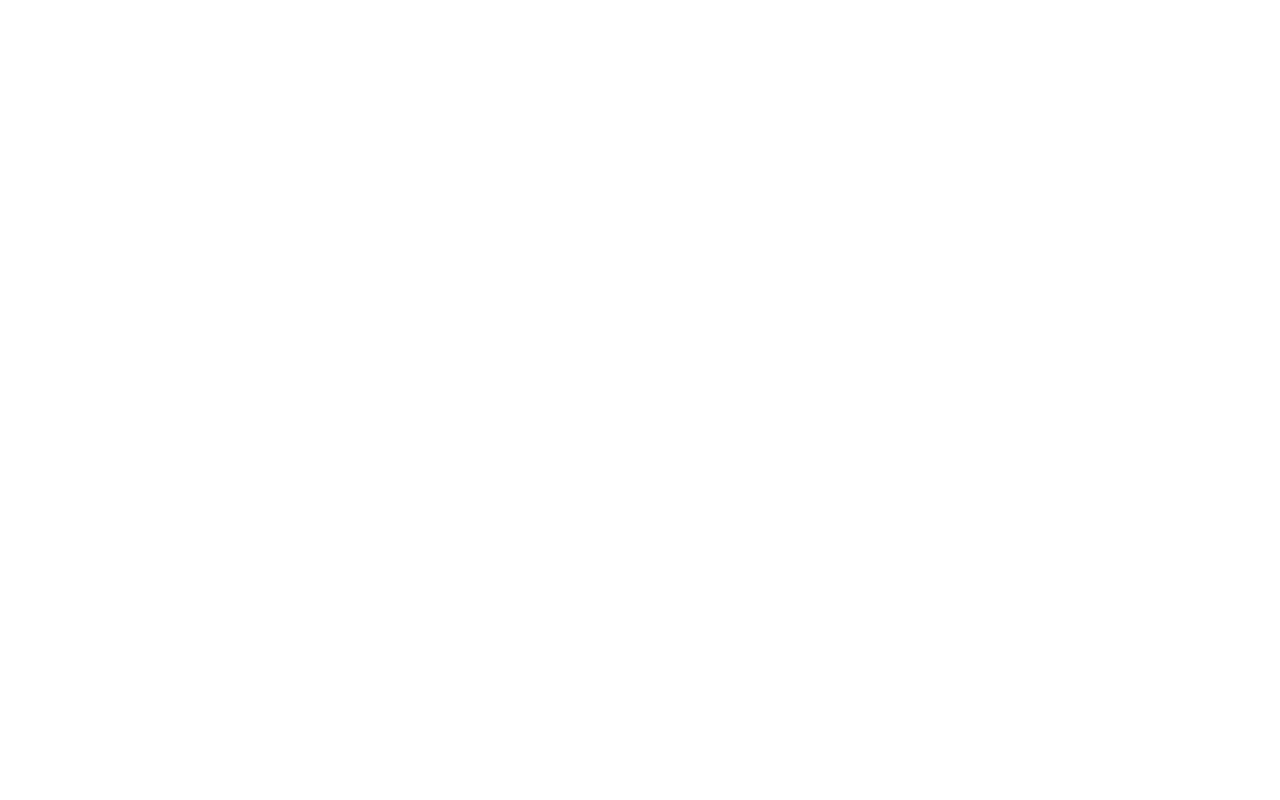
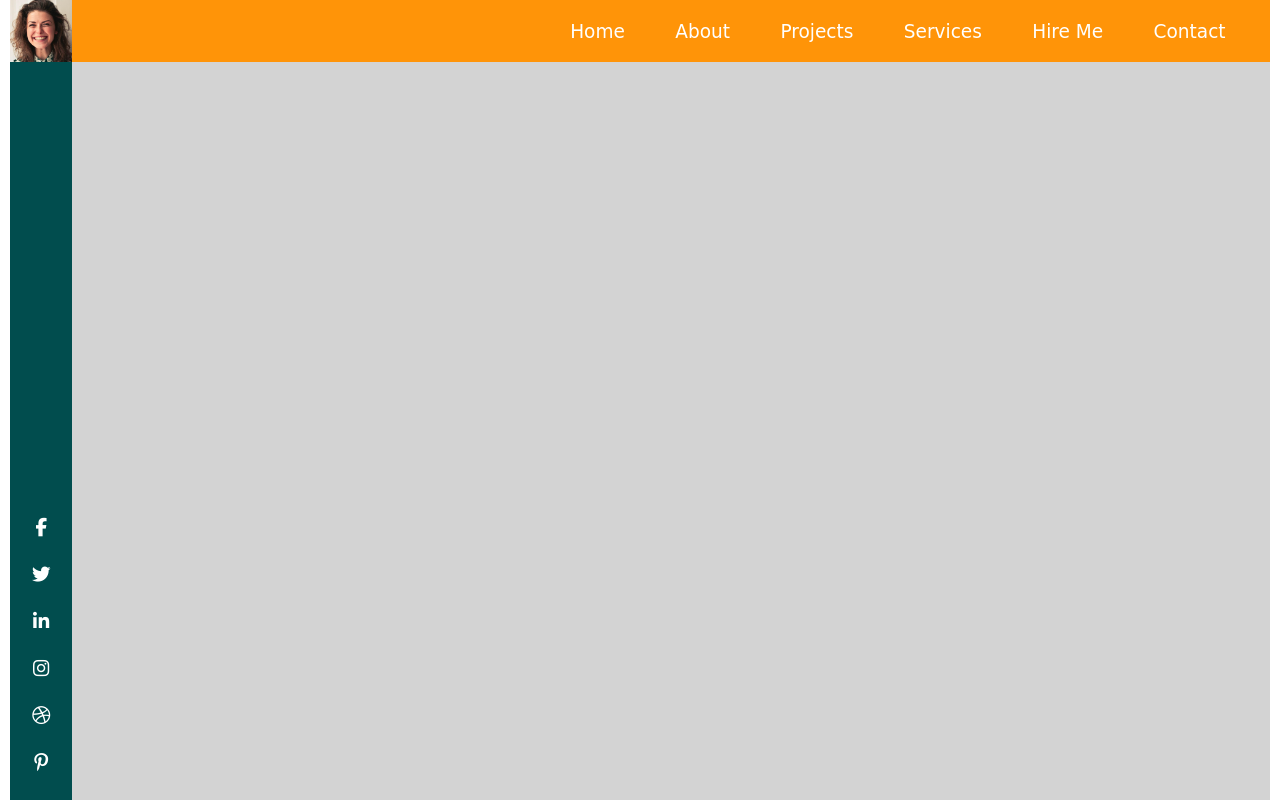
Before and after one commit to arnameti/ScarlettProtfolioFlexbox, a plain HTML site: page index.html in a window 1280 px wide. Drawn offline with Linux system fonts and the light colour scheme; a web font is replaced by a local one.

Commit message:
building the Main Nav Part 1

```diff
--- a/index.html
+++ b/index.html
@@ -12,12 +12,53 @@
       rel="stylesheet"
     />
     <!-- Font Awesome -->
-
+    <script src="https://kit.fontawesome.com/491a89db44.js" crossorigin="anonymous"></script>
     <!-- Main CSS -->
-    <link rel="stylesheet" href="style.css">
+    <link rel="stylesheet" href="style.css" />
     <title>Scarlett Portfolio</title>
   </head>
   <body>
+    <div class="container">
+    <!-- ############### Aside NAV ############### -->
+      <aside class="side-nav">
+        <div class="side-nav__content">
+          <div class="side-nav__content--logo">
+            <img src="img/logo-01.jpg" alt="logo" />
+          </div>
+          <ul class="side-nav__content--social">
+            <a href="#"><i class="fab fa-facebook-f"></i></a>
+            <a href="#"><i class="fab fa-twitter"></i></a>
+            <a href="#"><i class="fab fa-linkedin-in"></i></a>
+            <a href="#"><i class="fab fa-instagram"></i></a>
+            <a href="#"><i class="fab fa-dribbble"></i></a>
+            <a href="#"><i class="fab fa-pinterest-p"></i></a>
+          </ul>
+        </div>
+      </aside>
+      <main>
+      <!-- ############### Main NAV ############### -->
+        <header class="header">
+          <nav class="header__main-nav">
+            <div class="header__main-nav--hamburger">
+              <div class="line line-1"></div>
+              <div class="line line-2"></div>
+              <div class="line line-3"></div>
+            </div>
+            <ul class="header__main-nav--links">
+              <li><a href="#">home</a></li>
+              <li><a href="#">about</a></li>
+              <li><a href="#">projects</a></li>
+              <li><a href="#">services</a></li>
+              <li><a href="#">hire Me</a></li>
+              <li><a href="#">contact</a></li>
+            </ul>
+          </nav>
+        </header>
 
+
+
+
+      </main>
+    </div>
   </body>
 </html>
--- a/style.css
+++ b/style.css
@@ -0,0 +1,127 @@
+:root {
+  box-sizing: border-box;
+  font-size: 62.5%;
+}
+
+body {
+  margin: 0;
+  font-family: "Baloo Tamma 2", cursive;
+  line-height: 1.8;
+  margin: 0 1rem;
+}
+
+*,
+*::before,
+*::after {
+  margin: 0;
+  padding: 0;
+  box-sizing: inherit;
+}
+
+ul {
+  list-style-type: none;
+}
+
+a:link,
+a:visited {
+  text-decoration: none;
+}
+
+/* <!-- ############### Colors ############### --> */
+:root {
+  --primary-color: #014d4e;
+  --secondary-color: #ff9408;
+  --secondary-color-m: #ff94088e;
+  --tertiary-color: #017374;
+  --tertiary-color-m: #01727498;
+}
+
+/* <!-- ############### Main Styling ############### --> */
+
+div.container {
+  background-color: lightgray;
+  max-width: 151rem;
+  margin: 0 auto;
+  display: flex;
+}
+
+/* <!-- ############### Side NAV ############### --> */
+
+aside.side-nav {
+  position: sticky;
+  top: 0;
+  left: 0;
+  height: 100vh;
+}
+
+div.side-nav__content {
+  height: 100%;
+  background-color: var(--primary-color);
+
+  display: flex;
+  flex-direction: column;
+  justify-content: space-between;
+}
+
+div.side-nav__content--logo img {
+  width: calc(3vw + 3vh);
+  object-fit: cover;
+}
+
+ul.side-nav__content--social {
+  height: 100%;
+  display: flex;
+  flex-direction: column;
+  align-items: center;
+  justify-content: flex-end;
+}
+
+ul.side-nav__content--social a i {
+  font-size: calc(1rem + 0.66667vw);
+  color: #fff;
+  padding-bottom: calc(2rem + 0.6667vw);
+  transition: all .2s linear;
+}
+
+ul.side-nav__content--social a i:hover,
+ul.side-nav__content--social a i:active {
+  color: var(--secondary-color);
+}
+
+/* <!-- ############### Main Element ############### --> */
+
+main {
+  flex: 1;
+}
+
+/* <!-- ############### Main NAV ############### --> */
+
+header.header {
+  background-color: var(--secondary-color);
+  height: calc(3vw + 3vh);
+  z-index: 2;
+}
+
+nav.header__main-nav {
+  height: 100%;
+  margin-right: 3vw;
+}
+
+ul.header__main-nav--links {
+  text-transform: capitalize;
+  width: 100%;
+  height: 100%;
+
+  display: flex;
+  justify-content: flex-end;
+  align-items: center;
+  gap: 3vw
+}
+
+ul.header__main-nav--links a:link,
+ul.header__main-nav--links a:visited {
+  position: relative;
+  padding: 0.2rem 0.6rem;
+  color: #fff;
+  font-size: calc(1rem + 0.66667vw);
+}
```
